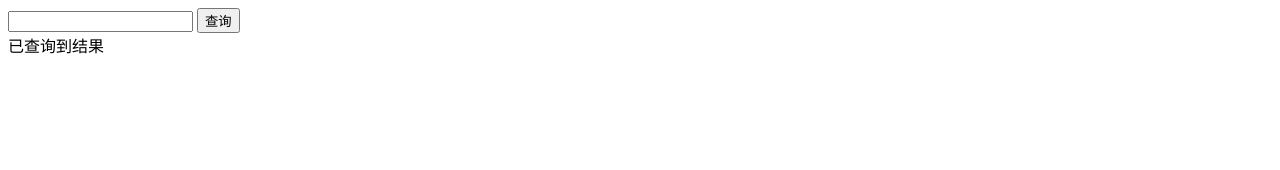
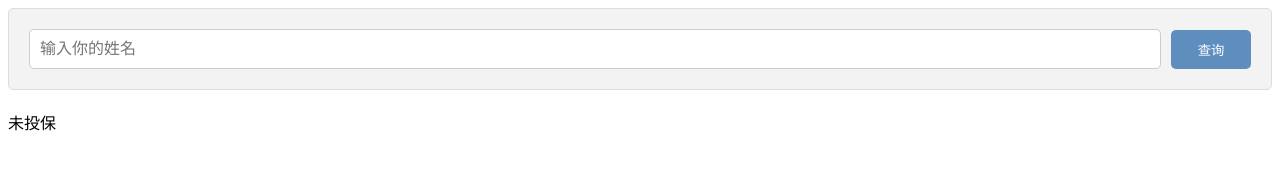
Before and after one commit to panpanyin/panpanyin.github.io, a plain HTML site: page index.html in a window 1280 px wide. Both pictures are taken after a click on the button "查询". Drawn offline with Linux system fonts and the light colour scheme.

Commit message:
feat: cmt

```diff
--- a/index.html
+++ b/index.html
@@ -5,13 +5,58 @@
   <meta charset="UTF-8">
   <meta http-equiv="X-UA-Compatible" content="IE=edge">
   <meta name="viewport" content="width=device-width, initial-scale=1.0">
-  <title>Document</title>
+  <title>信息查询</title>
+
+  <style>
+    .search-container {
+      display: flex;
+      flex-direction: row;
+      align-items: center;
+      margin: 0 auto;
+      padding: 20px;
+      background-color: #f3f3f3;
+      border: 1px solid #ddd;
+      border-radius: 5px;
+    }
+    .search-input {
+      flex: 1;
+      padding: 10px;
+      border: 1px solid #ccc;
+      border-radius: 5px;
+      font-size: 16px;
+    }
+    .search-button {
+      width: 80px;
+      padding: 10px;
+      background-color: #5e8ebe;
+      color: white;
+      border: none;
+      border-radius: 5px;
+      cursor: pointer;
+      margin-left: 10px;
+    }
+    .search-button:hover {
+      background-color: #3e6688;
+    }
+    .search-result {
+      width: '100%';
+      margin-top: 20px;
+    }
+    .red-color {
+      color: 'red';
+    }
+    .green-color {
+      color: 'green';
+    }
+  </style>
 </head>
 
 <body>
-  <input type="text" id="inputBox">
-  <button id="queryBtn">查询</button>
-  <div id="resultArea"></div>
+  <div class="search-container">
+    <input id="inputBox" class="search-input" type="text" placeholder="输入你的姓名">
+    <button id="queryBtn" class="search-button">查询</button>
+  </div>
+  <div id="resultArea" class="search-result"></div>
 
   <script>
     const queryBtn = document.getElementById('queryBtn');
@@ -27,14 +72,17 @@
             .then(response => response.json())
             .then(data => {
               const result = data.data.list.find(item => item.name === value);
-              console.log(result)
-              document.getElementById('resultArea').innerHTML = '已查询到结果';
+              if (result) {
+                document.getElementById('resultArea').innerHTML = `<span class="green-color">已投保</span>`;
+              }else {
+                document.getElementById('resultArea').innerHTML = `<span class="red-color">未投保</span>`;
+              }
             })
             .catch(error => {
-              console.error('出错了:', error);
+              document.getElementById('resultArea').innerHTML = `<span class="red-color">信息查询错误，请稍后重试</span>`;
             });
         } catch (error) {
-          document.getElementById('resultArea').innerHTML = '未查询到结果';
+          document.getElementById('resultArea').innerHTML = `<span class="red-color">信息查询错误，请稍后重试</span>`;
         }
       });
     });
```
